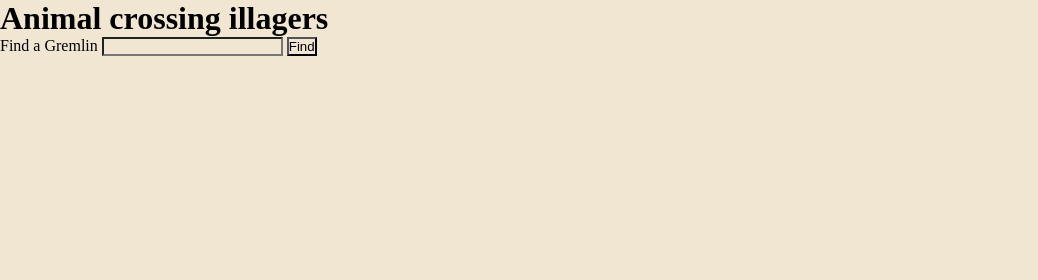
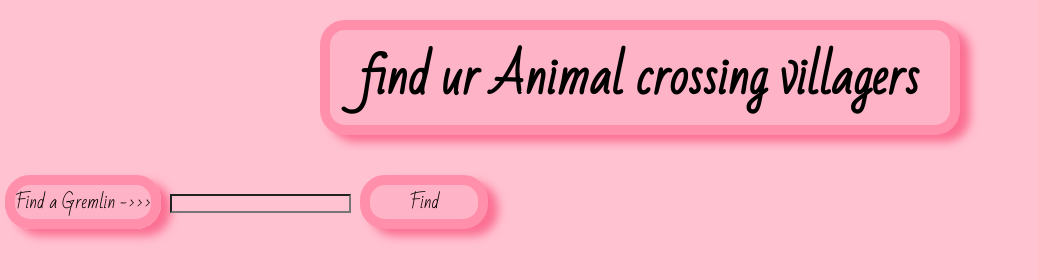
Before and after one commit to staten-island-tech/api-project-ShaoShaoUwU, a website built with Vite: page vite-project/index.html in a window 1280 px wide. Shown: the whole page, without its empty margins (0-1038 px from the left). Built offline with nearby package versions, Linux system fonts and the light colour scheme; no server answers.

Commit message:
wqp[eokqow

```diff
--- a/vite-project/css/style.css
+++ b/vite-project/css/style.css
@@ -1,33 +1,29 @@
 :root {
+  --PastelYellow: #fff563;
+  --PastelGreen: #9dffb0;
+  --SkyBlue: #81f1f7;
+  --white: #fffffa;
+  --brownie: #c48d3f;
 
- --WestCoast: #785A28;
+  --WestCoast: #785A28;
   --Marigold: #C89B3C;
   --HarvestGold: #C8AA6E;
   --AlbescentWhite: #F0E6D2;
-
   --CloudBurst: #283151;
-  /* shadow */
   --WaikawaGray: #607aa6;
-  /*box bgc */
   --PoloBlue: #94a7ce;
-  /*border */
   --Snuff: #d2d0e7;
-  /* bgc */
   --BlueChalk: #E4E0ff;
   --WildWatermelon: #fb6f92;
-  /* shadow */
   --TickleMePink: #ff8fab;
-  /*box bgc */
   --Lightpink: #ffb3c6;
-  /*border */
   --Pink: #ffc2d1;
-  /* bgc */
   --Remy: #ffe5ec;
 
-  --primary: var(--Marigold);
-  --secondary: var(--HarvestGold);
-  --tertiary: var(--AlbescentWhite);
-  --quaternary: var(--WestCoast);
+  --primary: var(--Lightpink);
+  --secondary: var(--TickleMePink);
+  --tertiary: var(--Pink);
+  --quaternary: var(--WildWatermelon);
 }
 
 .Pink {
@@ -75,7 +71,7 @@
   font-family: 'Bad Script', cursive;
   border: 10px solid var(--secondary);
   box-shadow: 10px 7px 10px var(--quaternary);
-
+  border-radius: 25px;
 }
 
 .gallery {
@@ -96,6 +92,7 @@
   padding: 3px;
   background-color: var(--primary);
   box-shadow: 10px 7px 10px var(--quaternary);
+  border-radius: 25px;
 }
 
 .img {
@@ -103,6 +100,7 @@
   height: 70%;
   border: 10px solid var(--secondary);
   background-color: var(--primary);
+  border-radius: 25px;
 }
 
 .Name {
@@ -139,7 +137,7 @@
 
 }
 
-#button {
+#enter {
   font-size: 1.1rem;
   font-family: 'Bad Script', cursive;
   flex-direction: column;
@@ -151,8 +149,9 @@
   margin-bottom: 20px;
   width: 10%;
   border: 10px solid var(--secondary);
-  box-shadow: 10px 7px 10px var(--quaternary)
-
+  box-shadow: 10px 7px 10px var(--quaternary);
+  background-color: var(--primary);
+  border-radius: 25px;
 }
 .themes{
   flex-direction: row;
--- a/vite-project/index.html
+++ b/vite-project/index.html
@@ -14,13 +14,13 @@
 </head>
 
 <body>
-  <h1> Animal crossing illagers</h1>
+  <h1 class="Title"> find ur Animal crossing villagers</h1>
   <div id="app"></div>
   <script type="module" src="./js/oh.js"></script>
   <search>
     <form id="search">
-      <label for="find">Find a Gremlin</label>
-      <input type="search" class="Thing" />
+      <label id="enter" for="find">Find a Gremlin ->>></label>
+      <input type="search" class="search" />
       <button id="enter">Find</button>
     </form>
   </search>
```
